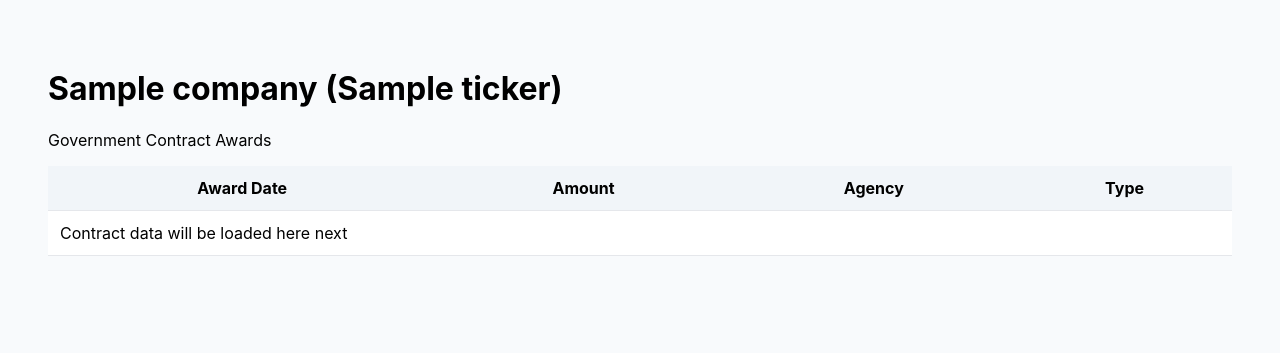
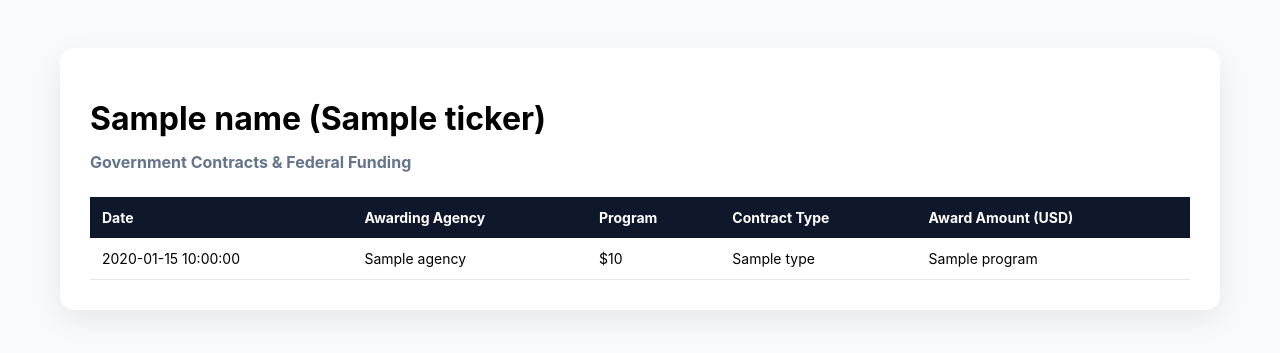
Before and after one commit to nileshaerosenye/gemini_govfunding, a Flask app: template templates/contracts.html in a window 1280 px wide. Shown: the top 353 px of the page. Run offline with Flask 3, Linux system fonts and the light colour scheme; the template is opened without the code that fills it: most values are stand-ins (such as "Sample title", 1, 10 or a date in 2020).

Commit message:
Detailed contracts in a new webpage

```diff
--- a/app.py
+++ b/app.py
@@ -12,6 +12,7 @@ HEADERS = {
 }
 
 USA_SPENDING_URL = "https://api.usaspending.gov/api/v2/search/spending_by_award/"
+LIMIT = 100
 
 
 @app.route("/")
@@ -58,7 +59,7 @@ def get_gov_contracts(company_name, ticker):
             "Awarding Agency",
             "Start Date"
         ],
-        "limit": 50,
+        "limit": LIMIT,
         "page": 1
     }
 
@@ -83,6 +84,63 @@ def get_gov_contracts(company_name, ticker):
                 "date": row.get("Start Date")
             })
     return clean
+
+def get_government_contracts_details(company_name):
+    payload = {
+        "filters": {
+            "recipient_search_text": [company_name],
+            "award_type_codes": ["A", "B", "C", "D"]  # Contracts + grants
+        },
+        "fields": [
+            "Award ID",
+            "Recipient Name",
+            "Award Amount",
+            "Awarding Agency",
+            "Start Date",
+            "Award Type"
+        ],
+        "limit": LIMIT,
+        "page": 1
+    }
+
+    headers = {"Content-Type": "application/json"}
+
+    r = requests.post(USA_SPENDING_URL, json=payload, headers=headers)
+    r.raise_for_status()
+    data = r.json()
+
+    results = []
+    for row in r.json().get("results", []):
+        date_str = row.get("Start Date")
+
+        try:
+            parsed_date = datetime.strptime(date_str, "%Y-%m-%d") if date_str else None
+        except ValueError:
+            parsed_date = None
+
+        amount = float(row.get("Award Amount") or 0)
+
+        results.append({
+            "date": date_str,
+            "date_obj": parsed_date,  # for sorting only
+            "agency": row.get("Awarding Agency", ""),
+            "amount": amount,
+            "type": row.get("Award Type", ""),
+            "program": row.get("Award ID", ""),
+            "is_large": amount >= 10_000_000
+        })
+
+    # 🔥 SORT: latest date first
+    results.sort(
+        key=lambda x: x["date_obj"] or datetime.min,
+        reverse=True
+    )
+
+    # Remove helper field before sending to template
+    for r in results:
+        r.pop("date_obj", None)
+
+    return results
 
 
 # ---------------- FINANCIALS ----------------
@@ -151,5 +209,31 @@ def get_financials():
         return jsonify({"error": str(e)})
 
 
+@app.route("/contracts")
+def contracts():
+    ticker = request.args.get("ticker")
+    name = request.args.get("name")
+
+    if not name:
+        return "Missing company name", 400
+
+    try:
+        contracts_data = get_government_contracts_details(name)
+
+        return render_template(
+            "contracts.html",
+            ticker=ticker,
+            name=name,
+            contracts=contracts_data
+        )
+
+    except Exception as e:
+        return f"Error fetching contracts: {e}", 500
+
+
+# ---------------- M A I N ---------------- #
+
 if __name__ == "__main__":
     app.run(debug=True)
+
+# ----------------------------------------- #
--- a/templates/contracts.html
+++ b/templates/contracts.html
@@ -1,44 +1,111 @@
 <!DOCTYPE html>
-<html>
+<html lang="en">
 <head>
-<title>{{ company }} – Government Contracts</title>
+    <meta charset="UTF-8">
+    <title>Government Contracts – {{ ticker }}</title>
     <style>
         body {
-    font-family: Inter, Arial;
+            font-family: Inter, sans-serif;
             background: #f8fafc;
             padding: 40px;
+        }
+        .container {
+            max-width: 1100px;
+            margin: auto;
+            background: white;
+            padding: 30px;
+            border-radius: 14px;
+            box-shadow: 0 10px 30px rgba(0,0,0,0.08);
+        }
+        h1 {
+            margin-bottom: 10px;
+        }
+        h2 {
+            color: #64748b;
+            font-size: 16px;
+            margin-bottom: 25px;
         }
         table {
             width: 100%;
             border-collapse: collapse;
-    background: white;
         }
-th, td {
+        th {
+            background: #0f172a;
+            color: white;
+            padding: 12px;
+            text-align: left;
+            font-size: 14px;
+        }
+        td {
             padding: 12px;
             border-bottom: 1px solid #e5e7eb;
+            font-size: 14px;
         }
-th {
+        tr:hover {
             background: #f1f5f9;
+        }
+        .amount {
+            font-weight: 600;
+            color: #16a34a;
+        }
+        .big-contract {
+            background-color: #ecfeff;
+            font-weight: 600;
+        }
+
+        .badge {
+            background: #10b981;
+            color: white;
+            padding: 3px 8px;
+            border-radius: 12px;
+            font-size: 11px;
+            margin-left: 6px;
         }
     </style>
 </head>
-
 <body>
 
-<h1>{{ company }} ({{ ticker }})</h1>
-<p>Government Contract Awards</p>
+<div class="container">
+    <h1>{{ name }} ({{ ticker }})</h1>
+    <h2>Government Contracts & Federal Funding</h2>
 
     <table>
+        <thead>
             <tr>
-    <th>Award Date</th>
-    <th>Amount</th>
-    <th>Agency</th>
-    <th>Type</th>
+                <th>Date</th>
+                <th>Awarding Agency</th>
+                <th>Program</th>
+                <th>Contract Type</th>
+                <th>Award Amount (USD)</th>
             </tr>
+        </thead>
+        <tbody>
+            {% for c in contracts %}
+            <tr class="{% if c.is_large %}big-contract{% endif %}">
+                <td>{{ c.date }}</td>
+                <td>{{ c.agency }}</td>
+                <td>
+                    ${{ "{:,.0f}".format(c.amount) }}
+                    {% if c.is_large %}
+                        <span class="badge">BIG</span>
+                    {% endif %}
+                </td>
+                <td>{{ c.type }}</td>
+                <td>{{ c.program }}</td>
+            </tr>
+            {% endfor %}
+
+            {% if contracts|length == 0 %}
             <tr>
-    <td colspan="4">Contract data will be loaded here next</td>
+                <td colspan="5" style="text-align:center;color:#64748b;">
+                    No federal contracts found for this company.
+                </td>
             </tr>
+            {% endif %}
+        </tbody>
+
     </table>
+</div>
 
 </body>
 </html>
```
Also changed, not shown: templates/index.html (+12 -10 lines). Lines whose indentation alone changed are shown as unchanged.
